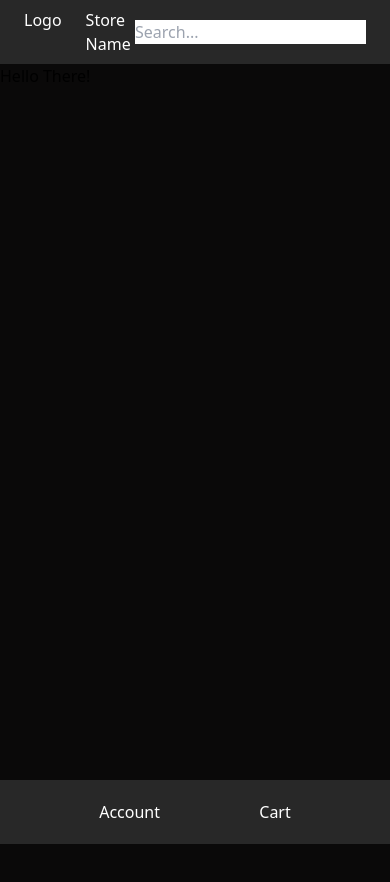
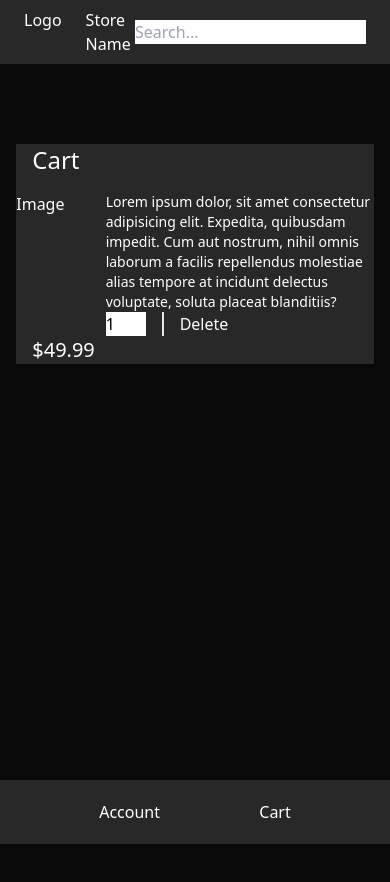
Before and after one commit to Saltysam101/ndcardshop, a React (Create React App) app: page /cart in a window 390 px wide. Shown: the top 882 px of the page. Built offline with nearby package versions, Linux system fonts and the light colour scheme.

Commit message:
made basic layout of cart for mobile

```diff
--- a/src/pages/cart.js
+++ b/src/pages/cart.js
@@ -2,8 +2,21 @@ import React from 'react'
 
 export default function cart() {
     return (
-        <div className="mt-16 h-screen bg-offblack">
-            <h3>Hello There!</h3>
+        <div className="mt-16 h-screen bg-offblack text-white overflow-hidden">
+            <div className="w-11/12 ml-auto mr-auto mt-20 bg-lightgrey">
+                <h2 className="text-2xl ml-4 mb-4">Cart</h2>
+                <div className="flex">
+                    <div className="w-1/4">Image</div>
+                    <div className="w-3/4">
+                        <p className="text-sm">Lorem ipsum dolor, sit amet consectetur adipisicing elit. Expedita, quibusdam impedit. Cum aut nostrum, nihil omnis laborum a facilis repellendus molestiae alias tempore at incidunt delectus voluptate, soluta placeat blanditiis?</p>
+                        <div className="flex gap-4">
+                            <input className="text-black w-10" type="number" value="1" />
+                            <p className="border-l-2 pl-4">Delete</p>
+                        </div>
+                    </div>
+                </div>
+                <h3 className="text-xl ml-4">$49.99</h3>
+            </div>
         </div>
     )
 }
```
